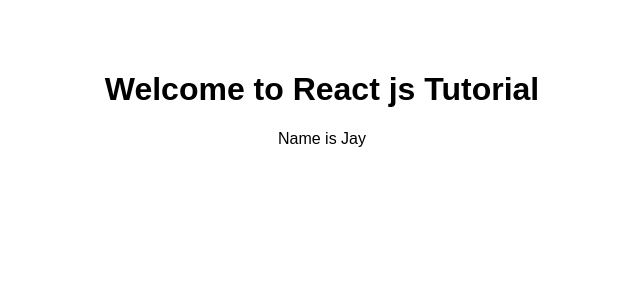
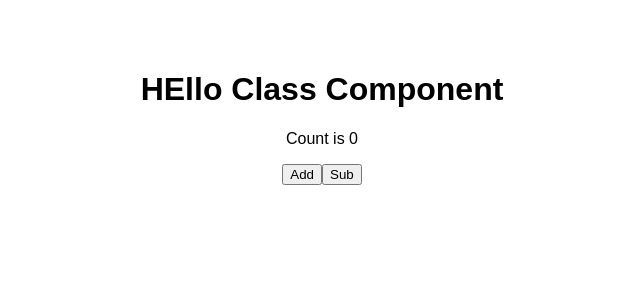
Before and after one commit to Virendra1807/AllReactProjects, a React (Create React App) app in the folder nike-landing-page/: page / in a window 1280 px wide. Shown: the top 300 px of the page, without its empty margins (318-958 px from the left). Built offline with nearby package versions, Linux system fonts and the light colour scheme.

Commit message:
State Manipulation in Class Component

```diff
--- a/nike-landing-page/src/App.js
+++ b/nike-landing-page/src/App.js
@@ -9,6 +9,7 @@
 import AutoBgColorChanger from './components/AutoBgColorChanger';
 import CatFacts from './components/CatFacts';
 import Props from './components/Props';
+import ClassState from './components/ClassState';
 
 function App() {
   // const list = ["😊", "🐶", "🎉", "🍕", "🚀", "🤖", "🎊", "👻", "💃", "🔥"];
@@ -19,8 +20,9 @@
     // <countContext.Provider value={user}>
       <div className="App">
         <div className="header">
+        <ClassState />
           {/* <Header /> */}
-          <Props title="React js Tutorial" />
+          {/* <Props title="React js Tutorial" /> */}
         {/* <EmojiPicker arr={list} /> */}
         {/* <Footer/> */}
           {/* {user} */}
--- /dev/null
+++ b/nike-landing-page/src/components/ClassState.jsx
@@ -0,0 +1,35 @@
+import React, { Component } from 'react'
+
+export default class ClassState extends Component{
+
+    constructor(){
+        super()
+        this.state={
+            count : 0
+        }
+    }
+
+    update(){
+        this.setState({
+            count : this.state.count + 1
+        })
+    }
+
+    delete(){
+        this.setState({
+            count : this.state.count - 1
+        })
+    }
+
+
+    render(){
+        return(
+            <>
+            <h1>HEllo Class Component</h1>
+            <p>Count is {this.state.count}</p>
+            <button onClick={()=>this.update()}>Add</button>
+            <button onClick={()=>this.delete()}>Sub</button>
+            </>
+        )
+    }
+}
```
